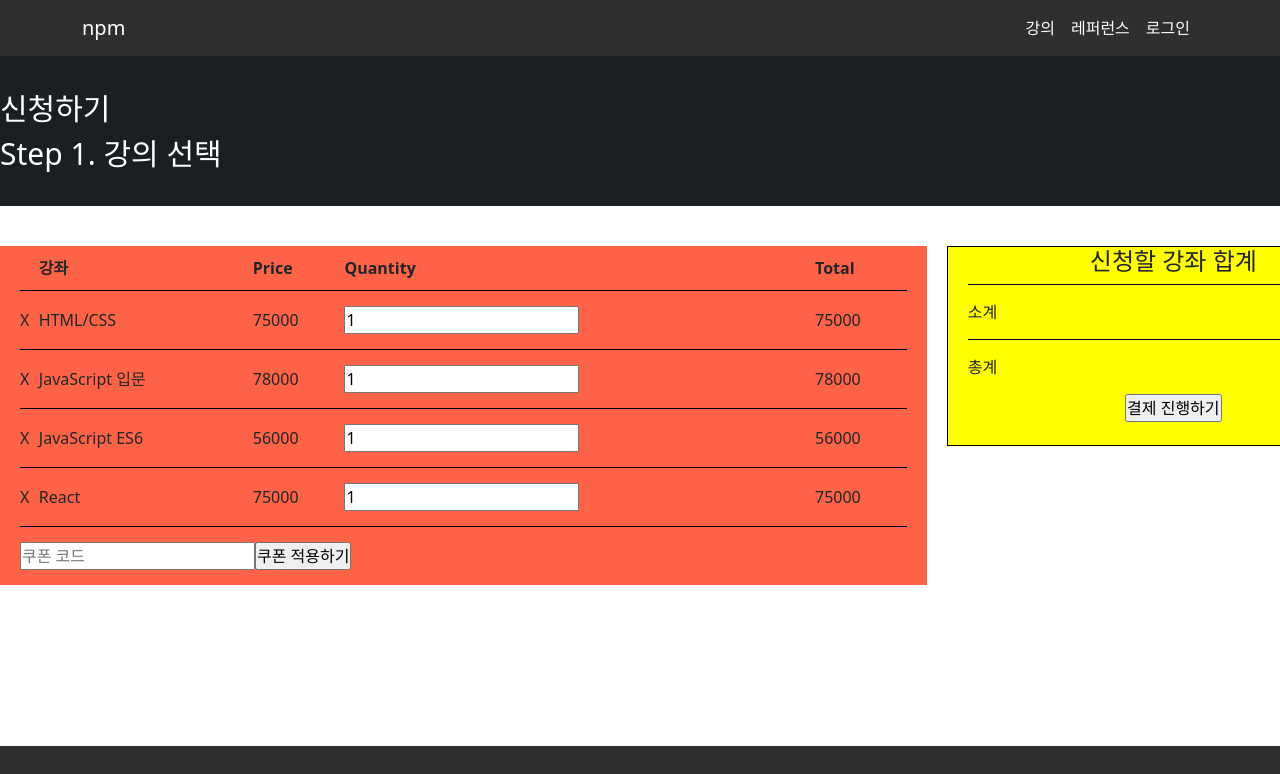
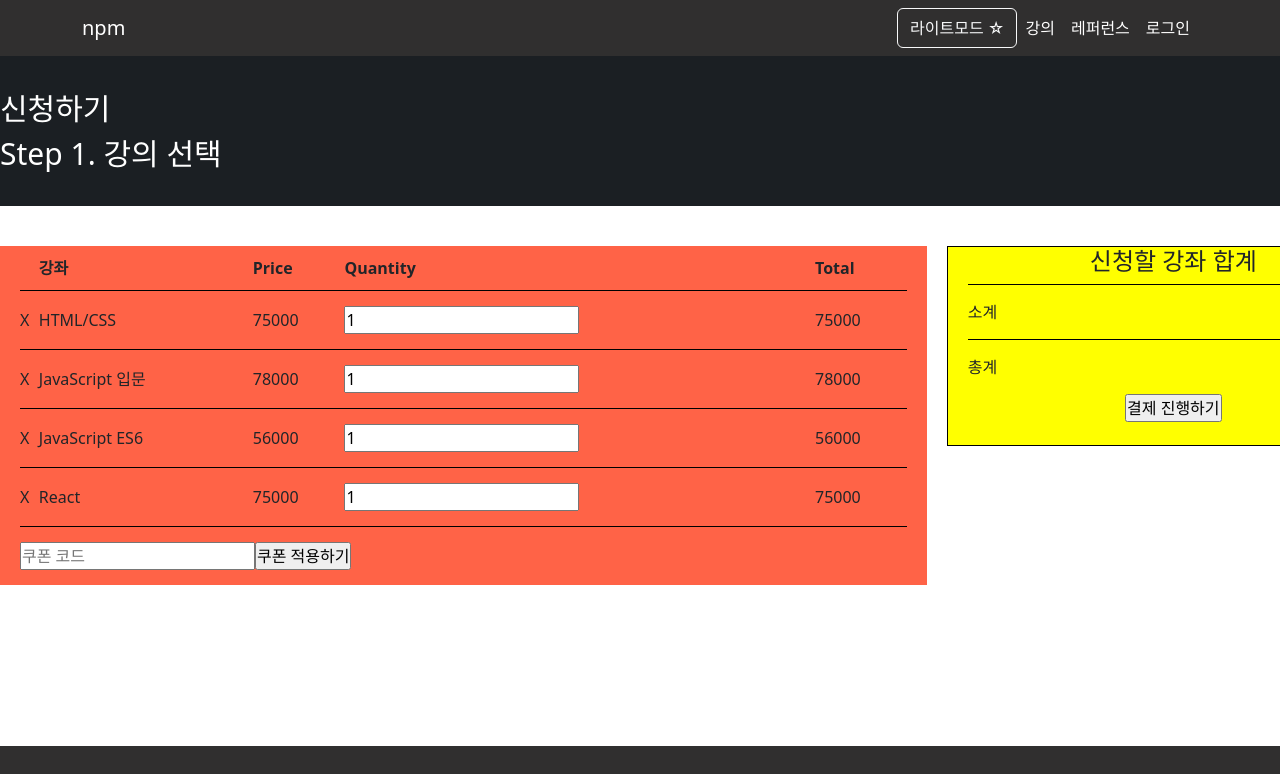
Before and after one commit to coffebara/green_second_team_project, a React (Create React App) app: page /cart in a window 1280 px wide. Shown: the top 774 px of the page. Built offline with nearby package versions, Linux system fonts and the light colour scheme.

Commit message:
다크모드 준비중

```diff
--- a/src/App.js
+++ b/src/App.js
@@ -9,6 +9,7 @@ import Cart from './pages/cart.js'
 import Reference from './pages/reference.js'
 import Checkout from "./pages/checkout.js";
 import Sorry from './pages/Sorry';
+import Lecture from './pages/lecture.js'
 
 import { Routes, Route } from "react-router-dom";
 
@@ -17,7 +18,7 @@ function App() {
         <div className='App'>
             <Routes>
             <Route path='/' element={  <Banner />} />
-                <Route path="/class" element={<>강의 페이지</>} ></Route>
+                <Route path="/class" element={<Lecture/>} ></Route>
                 <Route path="detail" element={<>상세 페이지</>} />
                 <Route path="cart" element={<Cart />} />
                 <Route path="checkout" element={<Checkout />} />
--- a/src/pages/Nav_Dark.js
+++ b/src/pages/Nav_Dark.js
@@ -1,4 +1,4 @@
-import { Navbar, Container, Nav } from 'react-bootstrap'
+import { Button,Navbar, Container, Nav } from 'react-bootstrap'
 import { useNavigate } from "react-router-dom"
 export default function Nav_Darl(){
     let navigate = useNavigate();
@@ -7,6 +7,7 @@ export default function Nav_Darl(){
                 <Container>
                     <Navbar.Brand href="/" id="NavSet_brand_Dark">npm</Navbar.Brand>
                     <Nav>
+                    <Button variant='outline-light'>라이트모드 ☆</Button>
                         <Nav.Link onClick={() => { navigate('/class') }} id="NavSet_Dark">강의</Nav.Link>
                         <Nav.Link onClick={() => { navigate('/reference') }} id="NavSet_Dark">레퍼런스</Nav.Link>
                         <Nav.Link onClick={() => { navigate('/login') }} id="NavSet_Dark">로그인</Nav.Link>
--- a/src/pages/Nav_Light.js
+++ b/src/pages/Nav_Light.js
@@ -1,4 +1,4 @@
-import { Navbar, Container, Nav } from 'react-bootstrap'
+import { Button,Navbar, Container, Nav } from 'react-bootstrap'
 import { useNavigate } from "react-router-dom"
 export default function Nav_Light(){
     let navigate = useNavigate();
@@ -7,6 +7,7 @@ export default function Nav_Light(){
                 <Container>
                     <Navbar.Brand href="/">npm</Navbar.Brand>
                     <Nav>
+                        <Button variant='outline-dark'>다크모드 ★</Button>
                         <Nav.Link onClick={() => { navigate('/class') }} id="NavSet_Light">강의</Nav.Link>
                         <Nav.Link onClick={() => { navigate('/reference') }} id="NavSet_Light">레퍼런스</Nav.Link>
                         <Nav.Link onClick={() => { navigate('/login') }} id="NavSet_Light">로그인</Nav.Link>
```
